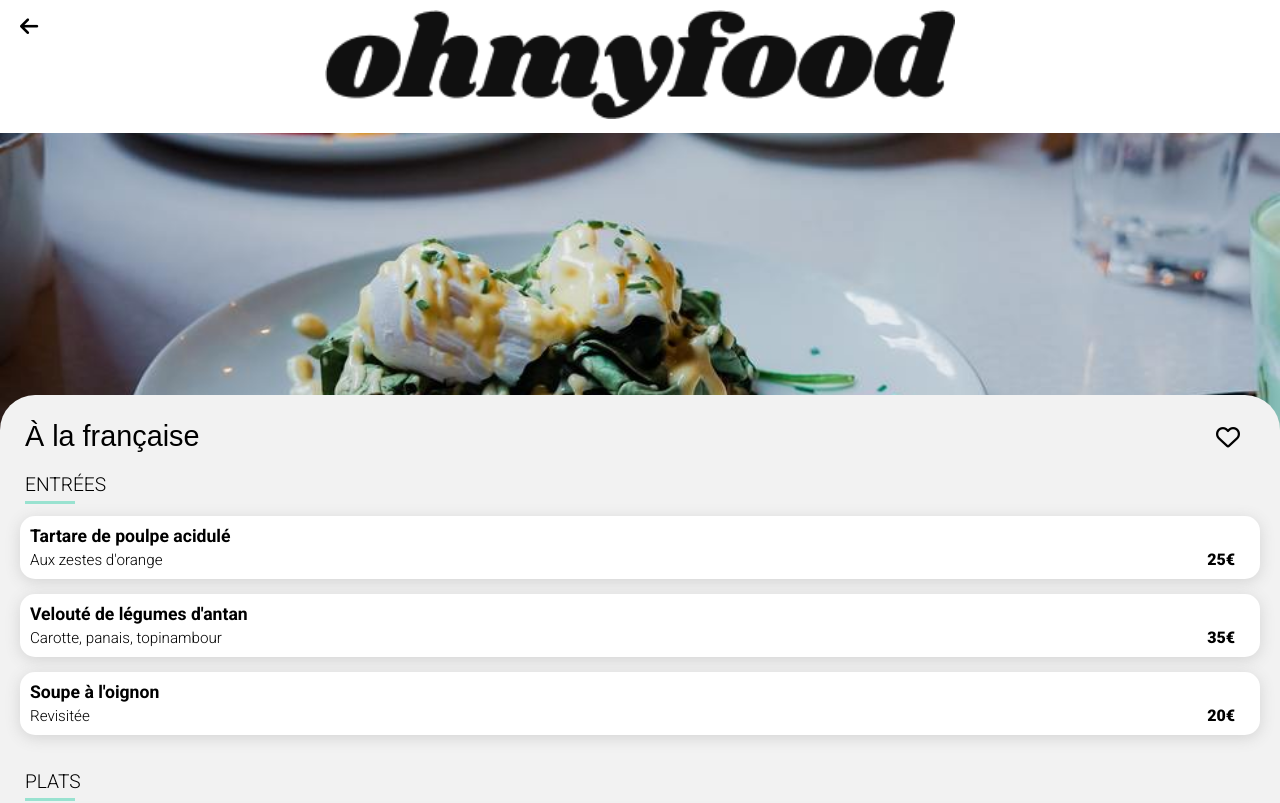
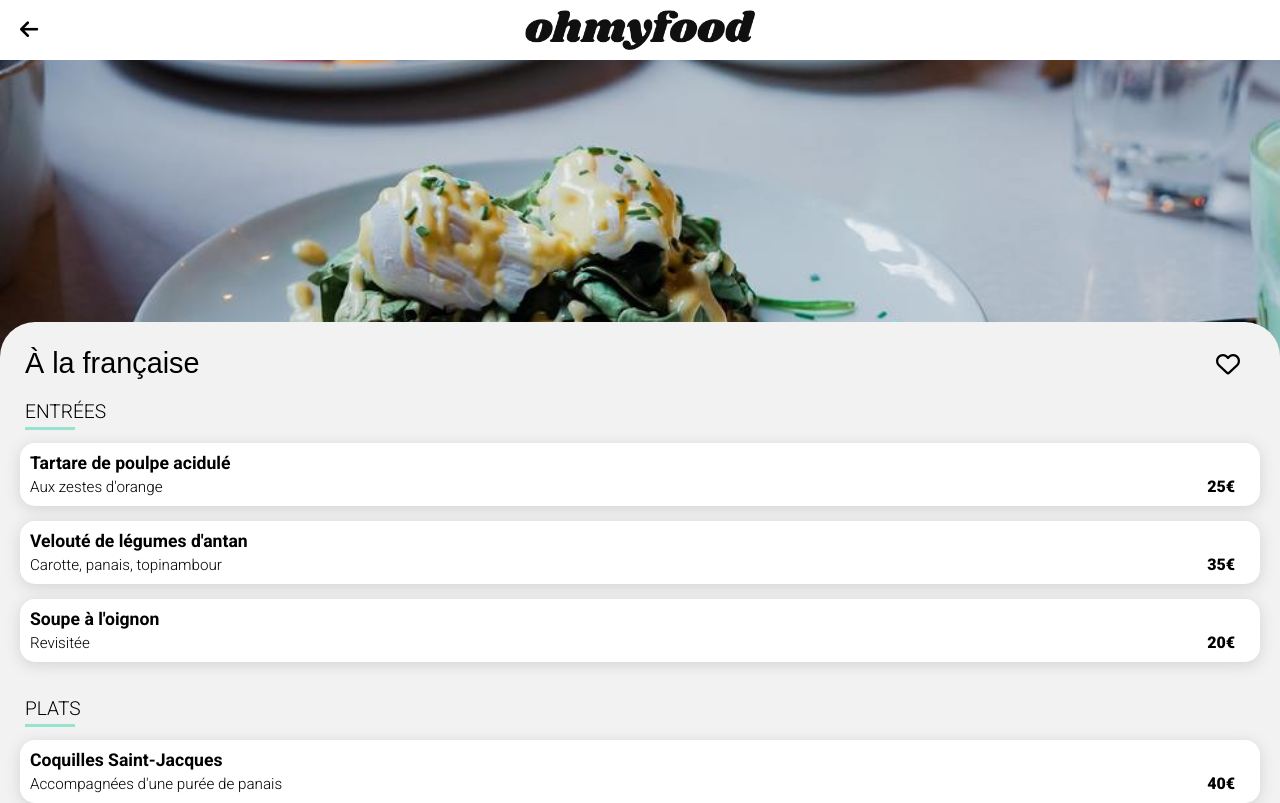
Before and after one commit to Doomseh/BenjaminBonnefoy_3_26012021, a website: page Alafrançaise.html in a window 1280 px wide. Shown: the top 803 px of the page. Drawn offline with Linux system fonts and the light colour scheme; a web font is replaced by a local one.

Commit message:
correctifs header + partie fonctionnement

```diff
--- a/sass/pages/_accueil.scss
+++ b/sass/pages/_accueil.scss
@@ -4,7 +4,7 @@ header {
     text-align: center;
     padding: 10px;
     .logo {
-        width: 50%;
+        height: 40px;
     }
 }
 
@@ -69,6 +69,7 @@ header {
     justify-content: space-between;
     padding-left: 10px;
     &_list {
+        position: relative;
         background-color: $color-background;
         display: flex;
         align-items: center;
@@ -82,11 +83,11 @@ header {
             color: white;
             background-color: $color-primary;
             padding: 5px 10px;
-            margin: 0px;
+            margin: 0px 0px 0px -15px;
             border-radius: 30px;
             font-size: 0.9em;
             position: absolute;
-            left: 4%;
+            left: 0px;
         }
         i {
             opacity: 0.5;
--- a/sass/pages/_menu.scss
+++ b/sass/pages/_menu.scss
@@ -2,18 +2,19 @@
 
 .header {
     position: relative;
+    display: flex;
+    justify-content: center;
     &_arrow {
         position: absolute;
         font-size: 1.3em;
         left: 0%;
-        top: 0%;
+        top: 5%;
         padding: 15px 20px;
         text-decoration: none;
         color: black;
     }
     &_logo {
-        font-size: 1em;
-        width: 50%;
+        height: 40px;
     }
 }
 
```
Also changed, not shown: public/css/style.css, 1 other file.
